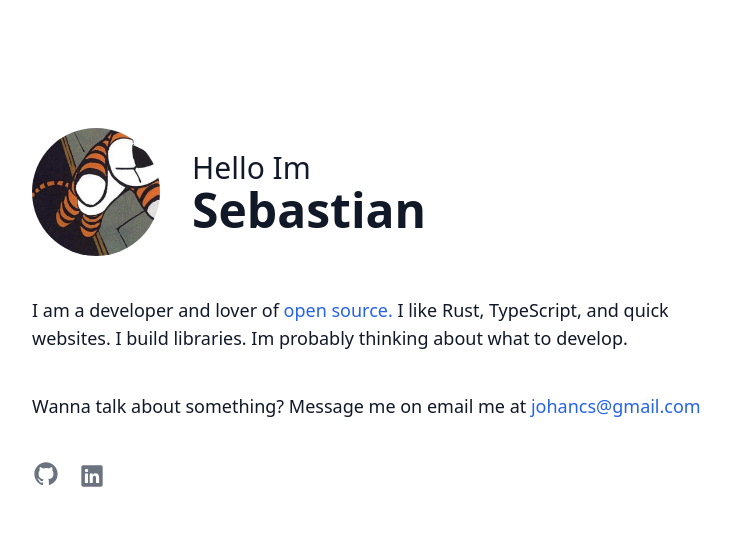
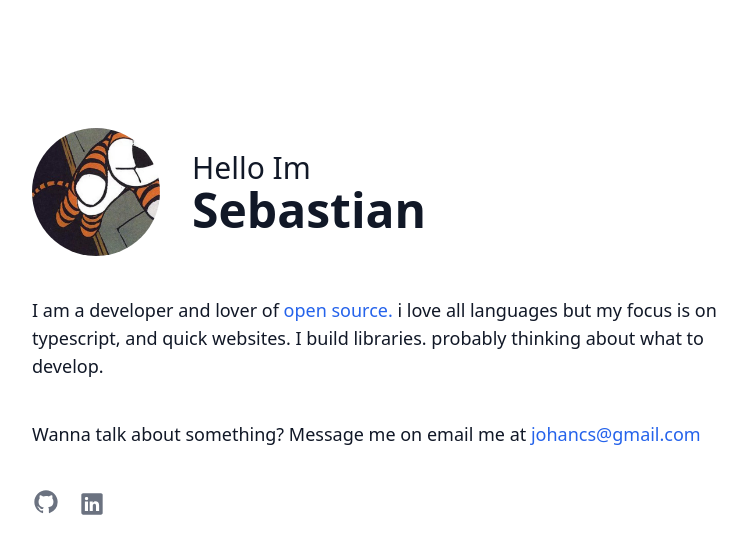
Before and after one commit to sebastiandotdev/www-example, a Next.js app: page / in a window 1280 px wide. Shown: the top 554 px of the page, without its empty margins (256-1003 px from the left). Built offline with nearby package versions, Linux system fonts and the light colour scheme.

Commit message:
Update Like.tsx

```diff
--- a/components/Like.tsx
+++ b/components/Like.tsx
@@ -2,7 +2,7 @@ export const Like = () => {
   return (
     <p>
       I am a developer and lover of <a href="https://github.com/sebastian009w" className="text-blue-600 hover:text-blue-500 hover:underline transition duration-75 ease-in-out"> open source. </a>
-      I like Rust, TypeScript, and quick websites. I build libraries. Im
+      i love all languages but my focus is on typescript, and quick websites. I build libraries.
       probably thinking about what to develop.
     </p>
   );
```
